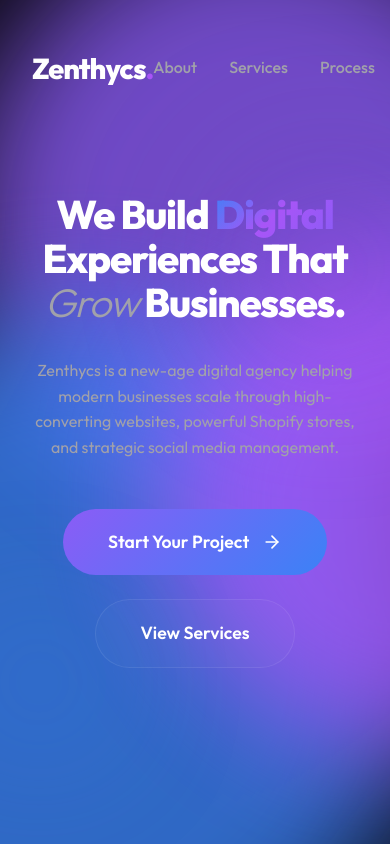
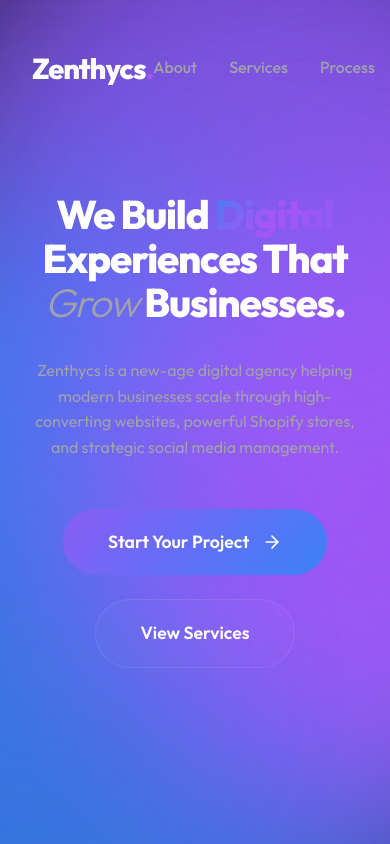
Before and after one commit to smit-kasundra/zenthycs, a React (Vite) app: page / in a window 390 px wide. Shown: the top 844 px of the page. Built offline with nearby package versions, Linux system fonts and the light colour scheme.

Commit message:
Significantly boost mobile background glow intensity and size

```diff
--- a/src/index.css
+++ b/src/index.css
@@ -267,14 +267,17 @@ ul {
   }
   .blob {
     animation: none !important;
-    filter: blur(60px) !important;
-    opacity: 0.8 !important; /* Brighter shades for mobile */
+    filter: blur(80px) !important;
+    opacity: 0.9 !important; /* Extremely bright shades for mobile */
+    transform: scale(1.3) !important; /* Grow them so they spread more color */
   }
   .bg-glow {
-    opacity: 0.8 !important; /* Brighten the glow background */
+    opacity: 0.95 !important; /* Very bright glow background */
+    filter: blur(80px) !important;
+    transform: scale(1.5) !important; /* Spread the glow */
   }
   div[style*="z-index: -1"] {
-    opacity: 0.8 !important; /* Boost gradient brightness inline */
+    opacity: 0.9 !important; /* Boost gradient brightness inline */
   }
 
   /* Improve spacing and typography for mobile */
```
